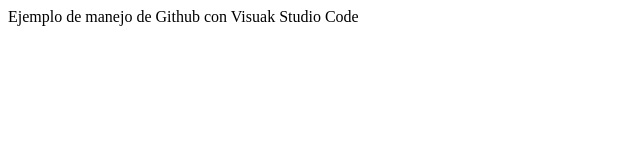
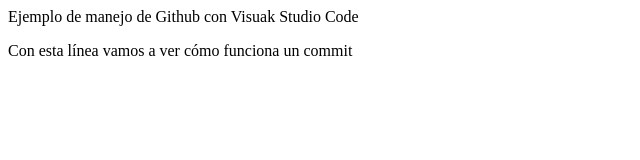
Before and after one commit to lauritaegeaa/ProyectowebLaura, a plain HTML site: page index.html in a window 1280 px wide. Shown: the whole page, without its empty margins (0-640 px from the left). Drawn offline with Linux system fonts and the light colour scheme.

Commit message:
Cambios realizados en index.html

```diff
--- a/index.html
+++ b/index.html
@@ -5,5 +5,7 @@
     </head>
     <body>
         <p>Ejemplo de manejo de Github con Visuak Studio Code</p>
+
+        <p>Con esta línea vamos a ver cómo funciona un commit</p>
     </body>
 </html>
```
